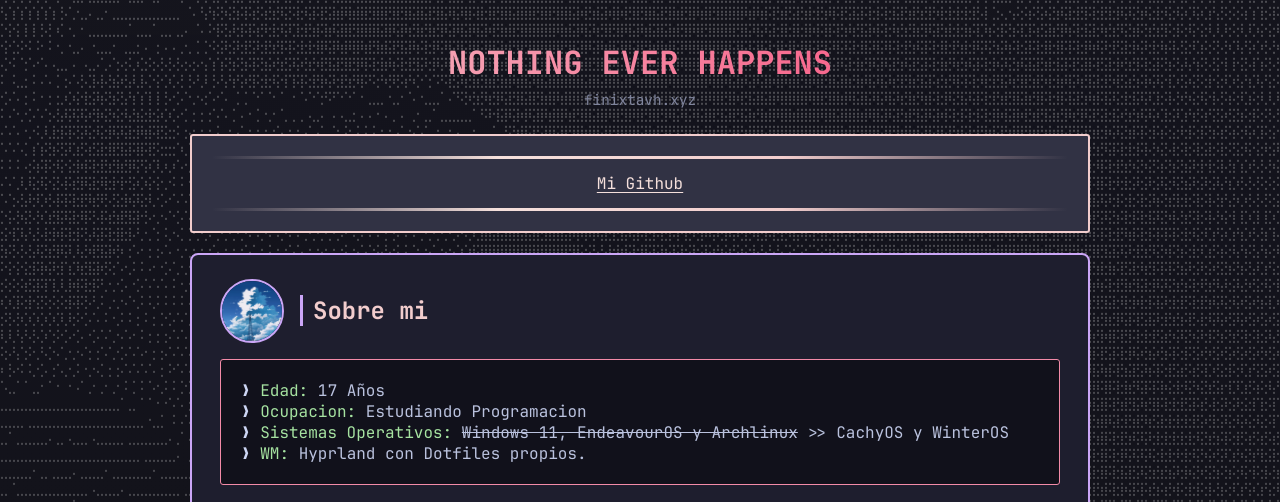
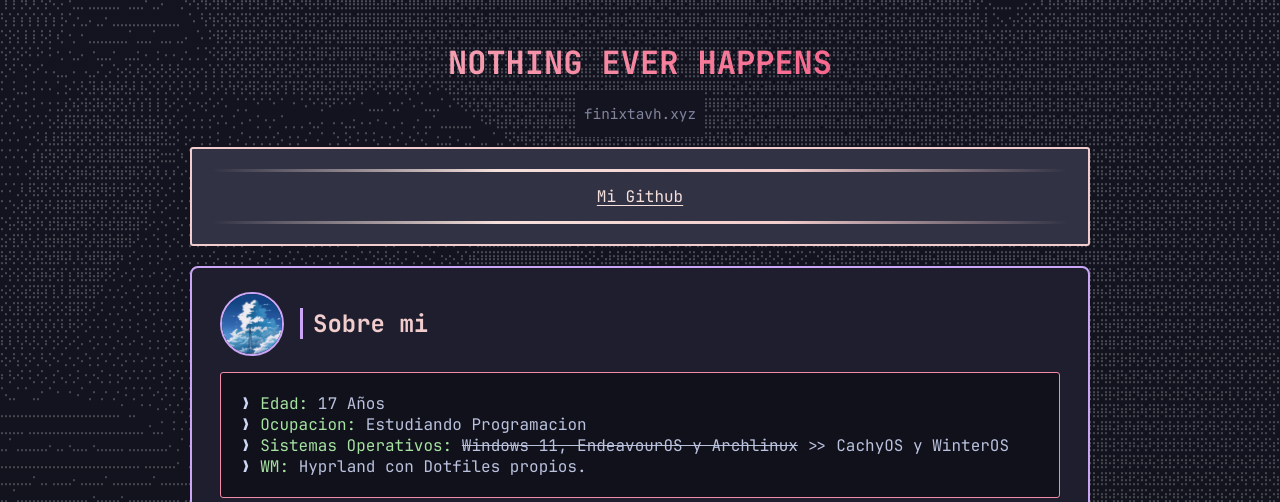
Before and after one commit to finixtavh/finixtavh-sitio, a plain HTML site: page index.html in a window 1280 px wide. Shown: the top 502 px of the page. Drawn offline with Linux system fonts and the light colour scheme.

Commit message:
better readability for the link

```diff
--- a/index.html
+++ b/index.html
@@ -40,7 +40,7 @@
     <header id="encabezado-principal">
         <div class="Primer-Curriculum">
             <h1 id="h1id"></h1>
-            <p class="parraf-1">finixtavh.xyz</p>
+            <p class="parraf-1 header-link">finixtavh.xyz</p>
         </div>
     </header>
 
--- a/style/style.css
+++ b/style/style.css
@@ -97,7 +97,7 @@ body::before {
   background-size: auto;
   background-position: center;
   background-repeat: no-repeat;
-  filter: saturate(0.3);
+  filter: saturate(0.5);
 }
     /* background-image:
         linear-gradient(rgba(19, 19, 45, 0.7), rgba(9, 9, 15, 0.85)),
@@ -350,4 +350,12 @@ ul li {
     width: 80%;
     max-width: 900px;
     margin: 0 auto 40px;
+
 }
+.header-link {
+  background-color: #141420;
+  padding: 0.85rem 0.50rem;
+  width: fit-content;
+  max-width: 100%;
+  margin: 0 auto;
+}
```
